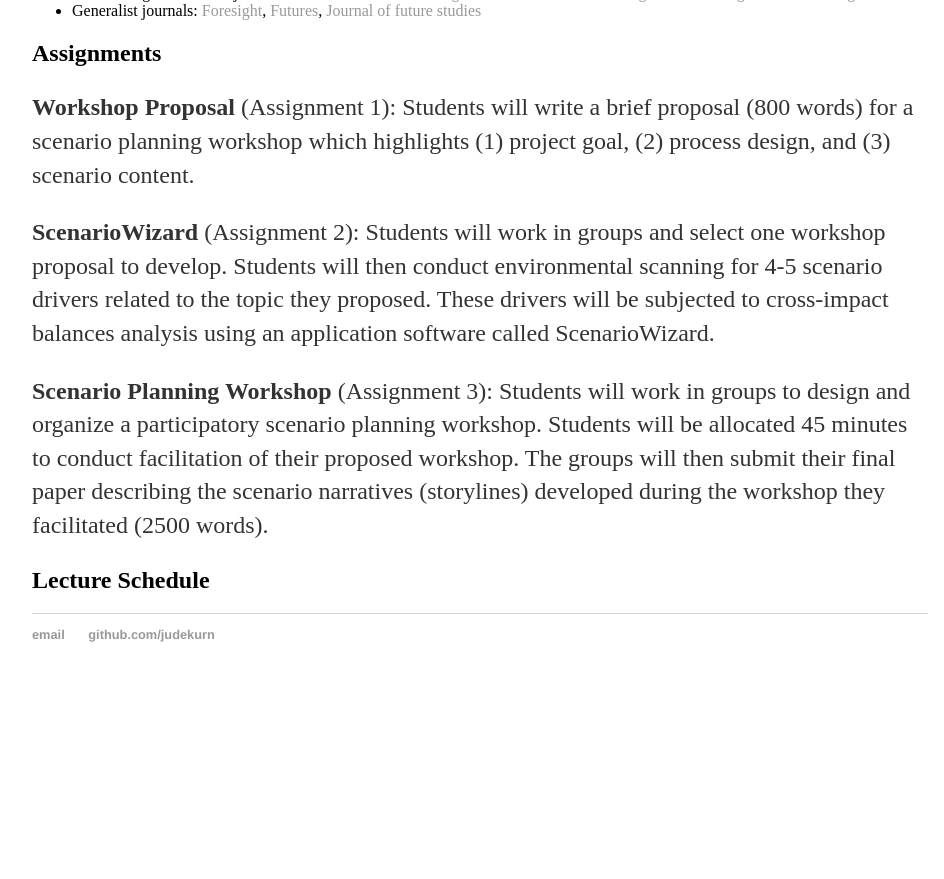
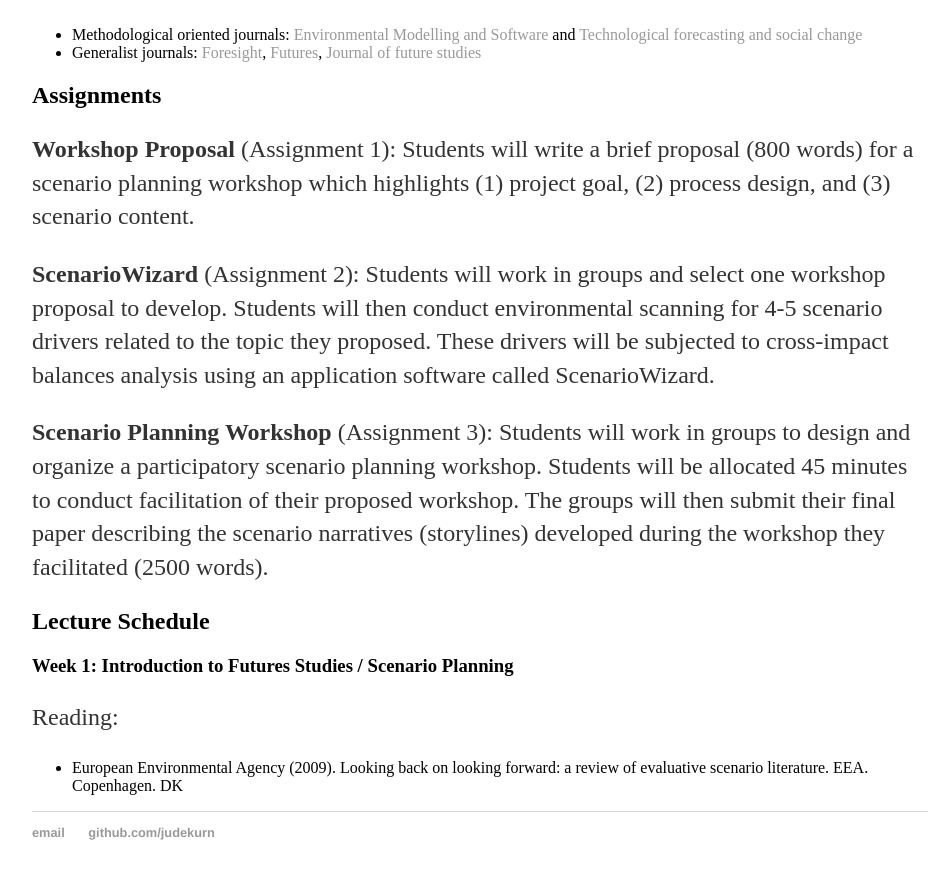
Before and after one commit to judekurn/judekurn.github.io, a Jekyll site: the page built from docs/teaching/scenario_planning.md, in a window 1280 px wide and 900 px high, scrolled down 1642 px. Shown: the top 879 px of the window, without its empty margins (160-1104 px from the left). Built offline with Jekyll 4.4.1, drawn with Linux system fonts in a browser that asks for light colours; our own code applies the rules of GitHub Pages for plain Markdown files; before the commit the page ends 2344 px from its top, so only the background shows below that.

Commit message:
Update scenario_planning.md

```diff
--- a/docs/teaching/scenario_planning.md
+++ b/docs/teaching/scenario_planning.md
@@ -38,3 +39,7 @@ Journals:
 **Scenario Planning Workshop** (Assignment 3): Students will work in groups to design and organize a participatory scenario planning workshop. Students will be allocated 45 minutes to conduct facilitation of their proposed workshop. The groups will then submit their final paper describing the scenario narratives (storylines) developed during the workshop they facilitated (2500 words).
 
 ## Lecture Schedule
+
+### Week 1: Introduction to Futures Studies / Scenario Planning
+Reading:
+* European Environmental Agency (2009). Looking back on looking forward: a review of evaluative scenario literature. EEA. Copenhagen. DK
```
Also changed, not shown: other parts of docs/teaching/scenario_planning.md (+1 -0 lines).
